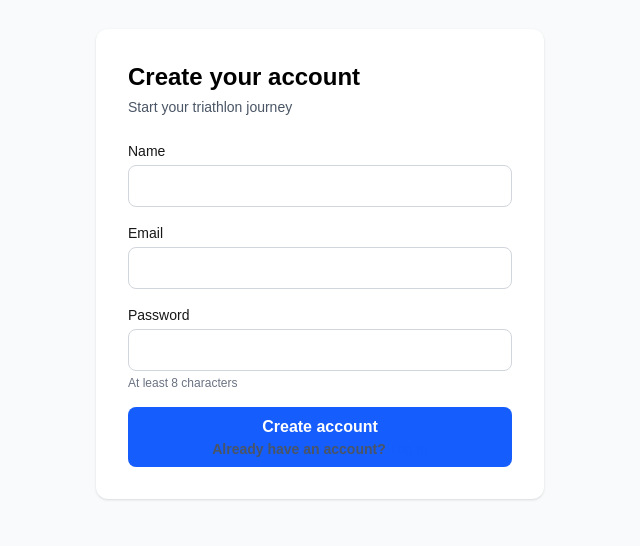
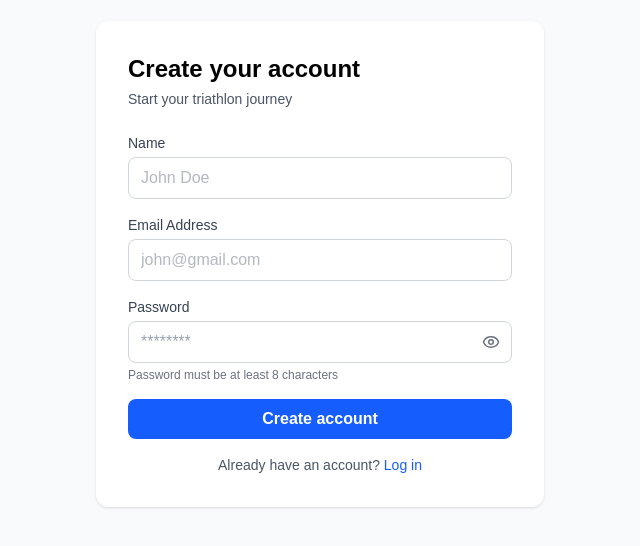
Before and after one commit to Ashfaaq-cmd/TrISync-Web-App, a Next.js app: page /register in a window 1280 px wide. Shown: the part 136-682 px from the top of the page, without its empty margins (320-960 px from the left). Built offline with nearby package versions, Linux system fonts and the light colour scheme; no server answers.

Commit message:
change form style and added icon for form

```diff
--- a/package.json
+++ b/package.json
@@ -14,6 +14,7 @@
     "@prisma/client": "^7.10.0",
     "bcryptjs": "^3.0.3",
     "dotenv": "^18.0.7",
+    "lucide-react": "^1.58.0",
     "next": "16.4.0",
     "next-auth": "^5.0.0-beta.32",
     "react": "19.3.0",
--- a/src/app/login/login-form.tsx
+++ b/src/app/login/login-form.tsx
@@ -2,6 +2,7 @@
 import Link from "next/link"
 import { useActionState } from "react"
 import { loginUser } from "./actions"
+import PasswordInput from "@/components/password-input"
 
 export default function LoginForm() {
   const [state, formAction, pending] = useActionState(loginUser, undefined)
@@ -9,32 +10,33 @@ export default function LoginForm() {
   return (
     <form action={formAction} className="space-y-4">
       <div>
-        <label htmlFor="email" className="block text-sm font-medium">Email</label>
+        <label htmlFor="email" className="block text-sm font-medium text-gray-700">Email Address</label>
         <input
           type="email"
           name="email"
             id="email"
             required
+            placeholder="john@gmail.com"
             autoComplete="email"
-            className="mt-1 w-full rounded-lg border border-gray-300 px-3 py-2"/>
+            className="mt-1 w-full rounded-lg border border-gray-300 px-3 py-2 text-gray-500"/>
         </div>
         <div>
-        <label htmlFor="password" className="block text-sm font-medium">password</label>
-        <input
-          type="password"
+        <label htmlFor="password" className="block text-sm font-medium text-gray-700">Password</label>
+        <PasswordInput
           name="password"
-            id="password"
-            required
-            autoComplete="current-password"
-            className="mt-1 w-full rounded-lg border border-gray-300 px-3 py-2"/>
+          id="password"
+          placeholder="********"
+          required
+          autoComplete="current-password"
+        />
         </div>
         {state?.error && (
             <p role="alert" className="text-sm text-red-600">{state.error}</p>
         )}
-        <button type="submit" disabled={pending} className="w-full rounded-lg bg-blue-600 py-2 font-semibold text-white disabled:opacity-60">
+        <button type="submit" disabled={pending} className="w-full rounded-lg bg-blue-600 py-2 font-semibold text-white disabled:opacity-60 hover:bg-blue-700">
             {pending ? "Logging in..." : "Log in"}
         </button>
-        <p className="text-center text-sm text-gray-600">New to TriSync?{" "}
+        <p className="text-center text-sm text-gray-700">New to TriSync?{" "}
             <Link href="/register" className="font-medium text-blue-600 hover:underline">
                 Create an account
             </Link>
--- a/src/app/login/page.tsx
+++ b/src/app/login/page.tsx
@@ -1,11 +1,12 @@
 import LoginForm from "./login-form";
+import Image from "next/image";
 
 export default function LoginPage() {
     return (
         <main className="flex min-h-screen items-center justify-center bg-gray-50 p-4">
             <div className="w-full max-w-md rounded-xl bg-white p-8 shadow">
-                <h1 className="text-2xl font-bold">Welcome Back</h1>
-                <p className="mb-6 mt-1 text-sm text-gray-600">
+                <h1 className="text-2xl font-bold text-black">Welcome Back</h1>
+                <p className="mb-6 mt-1 text-sm text-gray-700">
                     Your next milestone starts here
                 </p>
                 <LoginForm />
--- a/src/app/register/register-form.tsx
+++ b/src/app/register/register-form.tsx
@@ -3,6 +3,7 @@
 import { useActionState } from "react"
 import { registerUser } from "./actions"
 import Link from "next/link"
+import PasswordInput from "@/components/password-input"
 
 export default function RegisterForm() {
   const [state, formAction, pending] = useActionState(registerUser, undefined)
@@ -10,7 +11,7 @@ export default function RegisterForm() {
   return (
     <form action={formAction} className="space-y-4">
       <div>
-        <label htmlFor="name" className="block text-sm font-medium">
+        <label htmlFor="name" className="block text-sm font-medium text-gray-700">
           Name
         </label>
         <input
@@ -18,38 +19,39 @@ export default function RegisterForm() {
           name="name"
           type="text"
           required
+          placeholder="John Doe"
           autoComplete="name"
-          className="mt-1 w-full rounded-lg border border-gray-300 px-3 py-2"
+          className="mt-1 w-full rounded-lg border border-gray-300 px-3 py-2 text-gray-500"
         />
       </div>
 
       <div>
-        <label htmlFor="email" className="block text-sm font-medium">
-          Email
+        <label htmlFor="email" className="block text-sm font-medium text-gray-700">
+          Email Address
         </label>
         <input
           id="email"
           name="email"
           type="email"
           required
+          placeholder="john@gmail.com"
           autoComplete="email"
-          className="mt-1 w-full rounded-lg border border-gray-300 px-3 py-2"
+          className="mt-1 w-full rounded-lg border border-gray-300 px-3 py-2 text-gray-500"
         />
       </div>
 
       <div>
-        <label htmlFor="password" className="block text-sm font-medium">
+        <label htmlFor="password" className="block text-sm font-medium text-gray-700">
           Password
         </label>
-        <input
+          <PasswordInput
           id="password"
           name="password"
-          type="password"
           required
+          placeholder="********"
           autoComplete="new-password"
-          className="mt-1 w-full rounded-lg border border-gray-300 px-3 py-2"
         />
-        <p className="mt-1 text-xs text-gray-500">At least 8 characters</p>
+        <p className="mt-1 text-xs text-gray-500">Password must be at least 8 characters</p>
       </div>
 
       {state?.error && (
@@ -61,9 +63,10 @@ export default function RegisterForm() {
       <button
         type="submit"
         disabled={pending}
-        className="w-full rounded-lg bg-blue-600 py-2 font-semibold text-white disabled:opacity-60"
+        className="w-full rounded-lg bg-blue-600 py-2 font-semibold text-white disabled:opacity-60 hover:bg-blue-700"
       >
         {pending ? "Creating account..." : "Create account"}
+        </button>
         <p className="text-center text-sm text-gray-600"> Already have an account?{" "}
           <Link
             href="/login"
@@ -72,7 +75,7 @@ export default function RegisterForm() {
             Log in
           </Link>
         </p>
-      </button>
+
     </form>
   )
 }
--- /dev/null
+++ b/src/components/password-input.tsx
@@ -0,0 +1,30 @@
+"use client"
+
+import { useState } from "react"
+import type { ComponentProps } from "react"
+import { Eye, EyeOff } from "lucide-react"
+
+type PasswordInputProps = Omit<ComponentProps<"input">, "type">
+
+export default function PasswordInput(props: PasswordInputProps) {
+  // Whether the password is currently shown as plain text
+  const [visible, setVisible] = useState(false)
+
+  return (
+    <div className="relative mt-1">
+      <input
+        {...props}
+        type={visible ? "text" : "password"}
+        className="w-full rounded-lg border border-gray-300 px-3 py-2 pr-10 text-gray-900 placeholder:text-gray-400"
+      />
+      <button
+        type="button"
+        onClick={() => setVisible(!visible)}
+        aria-label={visible ? "Hide password" : "Show password"}
+        className="absolute inset-y-0 right-0 flex items-center px-3 text-gray-500 hover:text-gray-700"
+      >
+        {visible ? <EyeOff size={18} /> : <Eye size={18} />}
+      </button>
+    </div>
+  )
+}
```
Also changed, not shown: 1 other file (tests, documents, lock files or other folders).
